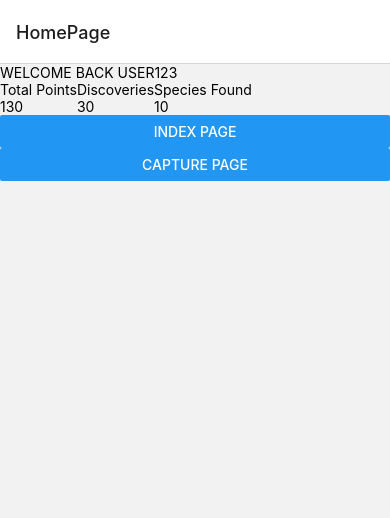
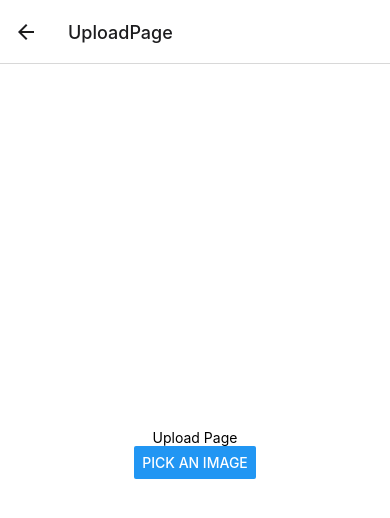
Before and after one commit to warrickhe/YAEW, a React Native app in the folder Frontend/: screen /UploadPage in a window 390 px wide. Shown: the top 518 px of the page. Built offline with nearby package versions, Linux system fonts and the light colour scheme.

Commit message:
Connected FE to BE

```diff
--- a/Frontend/App.js
+++ b/Frontend/App.js
@@ -9,6 +9,7 @@ import HomePage from './pages/HomePage';
 import IndexPage from './pages/IndexPage';
 import CapturePage from './pages/CapturePage';
 import ImagePickerExample from './pages/ImagePickerPage';
+import UploadPage from './pages/UploadPage';
 
 const Stack = createNativeStackNavigator();
 export default function App() {
@@ -18,6 +19,7 @@ export default function App() {
         <Stack.Screen name="HomePage" component={HomePage} />
         <Stack.Screen name="CapturePage" component={CapturePage} />
         <Stack.Screen name="IndexPage" component={IndexPage} />
+        <Stack.Screen name="UploadPage" component={UploadPage} />
       </Stack.Navigator>
     </NavigationContainer>
   );
--- a/Frontend/pages/CapturePage.js
+++ b/Frontend/pages/CapturePage.js
@@ -22,7 +22,7 @@ export default function App() {
   }
 
   function toggleCameraType() {
-    setType(current => (current === CameraType.back ? CameraType.front : CameraType.back));
+    setType((current) => (current === CameraType.back ? CameraType.front : CameraType.back));
   }
 
   return (
--- a/Frontend/pages/HomePage.js
+++ b/Frontend/pages/HomePage.js
@@ -25,7 +25,8 @@ export default function HomePage({ navigation }) {
       <View>
         {/* <Button title="Journal Page TODO" onPress={() => console.log('journal pages')}></Button> */}
         <Button title="Index Page" onPress={() => navigation.navigate('IndexPage')}></Button>
-        <Button title="Capture Page" onPress={() => navigation.navigate('CapturePage')}></Button>
+        <Button title="Capture!" onPress={() => navigation.navigate('CapturePage')}></Button>
+        <Button title="Upload!" onPress={() => navigation.navigate('UploadPage')}></Button>
       </View>
     </>
   );
@@ -37,7 +38,7 @@ const styles = StyleSheet.create({
     flexDirection: 'row',
   },
   stats_box: {
-    marginRight: '10',
+    marginRight: 20,
   },
   container: {
     flex: 1,
--- a/Frontend/pages/ImagePickerPage.js
+++ b/Frontend/pages/ImagePickerPage.js
@@ -1,6 +1,10 @@
 import { useState } from 'react';
-import { Button, Image, View, StyleSheet } from 'react-native';
+import { Text, Button, Image, View, StyleSheet } from 'react-native';
 import * as ImagePicker from 'expo-image-picker';
+
+//192.168.189.182
+
+const BACKEND_URL = 'http://192.168.189.182:7272';
 
 export default function ImagePickerExample() {
   const [image, setImage] = useState(null);
@@ -21,19 +25,65 @@ export default function ImagePickerExample() {
     }
   };
 
+  const sendImageToBackend = async () => {
+    if (!image) {
+      console.log('No image picked!');
+      return;
+    }
+
+    const formattedData = new FormData();
+    formattedData.append('file', {
+      uri: image,
+      name: 'uploaded_image.jpg', // You can give it a name
+      type: 'image/jpeg', // Ensure correct MIME type
+    });
+
+    console.log('here is the image data');
+    console.log(formattedData);
+
+    try {
+      const response = await fetch(`${BACKEND_URL}/capture`, {
+        method: 'POST',
+        headers: {
+          'Content-Type': 'multipart/form-data', // Key header for file uploads
+        },
+        body: formattedData,
+      });
+
+      if (response.ok) {
+        console.log('Image uploaded successfully!');
+      } else {
+        console.error('Error uploading image', response.statusText);
+      }
+    } catch (error) {
+      console.error('Network error', error);
+    }
+  };
+
   return (
-    <View style={styles.container}>
-      <Button title="Pick an image from camera roll" onPress={pickImage} />
-      {image && <Image source={{ uri: image }} style={styles.image} />}
-    </View>
+    <>
+      {/* <View style={styles.container}>
+        <Button title="Pick an image from camera roll" onPress={pickImage} />
+        {image && <Image source={{ uri: image }} style={styles.image} />}
+      </View> */}
+      <View>
+        <Button title="Pick an Image" onPress={pickImage} />
+        {image && (
+          <>
+            <Text>Image Picked!</Text>
+            <Button title="Send Image to Backend" onPress={sendImageToBackend} />
+          </>
+        )}
+      </View>
+    </>
   );
 }
 
 const styles = StyleSheet.create({
   container: {
     flex: 1,
-    alignItems: "center",
-    justifyContent: "center",
+    alignItems: 'center',
+    justifyContent: 'center',
   },
   image: {
     width: 200,
--- /dev/null
+++ b/Frontend/pages/UploadPage.js
@@ -0,0 +1,28 @@
+import { Camera, CameraType } from 'expo-camera';
+import { useState } from 'react';
+import { Button, StyleSheet, Text, TouchableOpacity, View } from 'react-native';
+import CapturePage from './CapturePage.js';
+import ImagePickerExample from './ImagePickerPage';
+
+export default function UploadPage() {
+  return (
+    <View style={styles.container}>
+      <Text>Upload Page</Text>
+      <ImagePickerExample />
+    </View>
+  );
+}
+
+const styles = StyleSheet.create({
+  container: {
+    flex: 1,
+    backgroundColor: '#fff',
+    alignItems: 'center',
+    justifyContent: 'center',
+    width: '100%',
+  },
+  camera: {
+    height: '50%',
+    width: '100%',
+  },
+});
```
Also changed, not shown: 1 other file (tests, documents, lock files or other folders).
